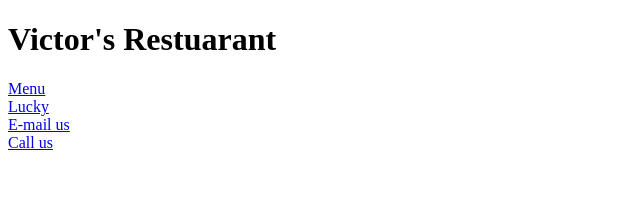
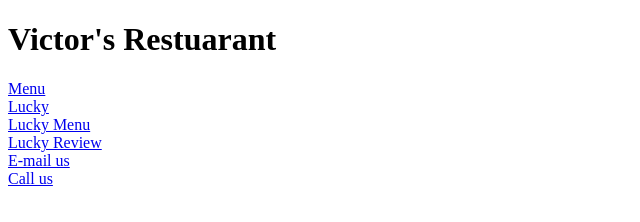
Before and after one commit to Hawaiisunsets/W2D-Assignment, a plain HTML site: page index.html in a window 1280 px wide. Shown: the whole page, without its empty margins (0-640 px from the left). Drawn offline with Linux system fonts and the light colour scheme.

Commit message:
Added new pages and links

```diff
--- a/index.html
+++ b/index.html
@@ -19,7 +19,12 @@
         <div>
             <a href="https://www.luckyfamilyrestaurant.com/" target="_blank">Lucky</a>
         </div>
-
+        <div>
+            <a href="https://www.luckyfamilyrestaurant.com/chinese-vietnamese-food-menus" target="_blank">Lucky Menu</a>
+        </div>
+        <div>
+            <a href="https://www.luckyfamilyrestaurant.com/lucky-family-chinese-restaurant-rev" target="_blank">Lucky Review</a>
+        </div>
         <div>
             <a href="mailto:kwoksters@hotmail.com">E-mail us</a>
         </div>
@@ -28,6 +33,8 @@
             <a href="tel:4031234567">Call us</a>
         </div>
 
+
+
     </nav>
 
 </body>
```
